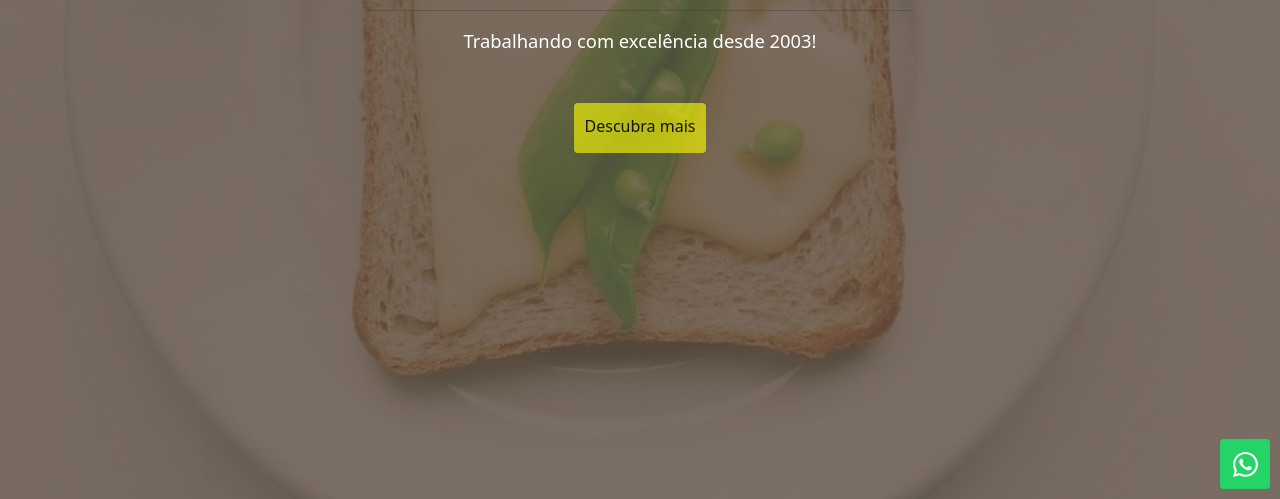
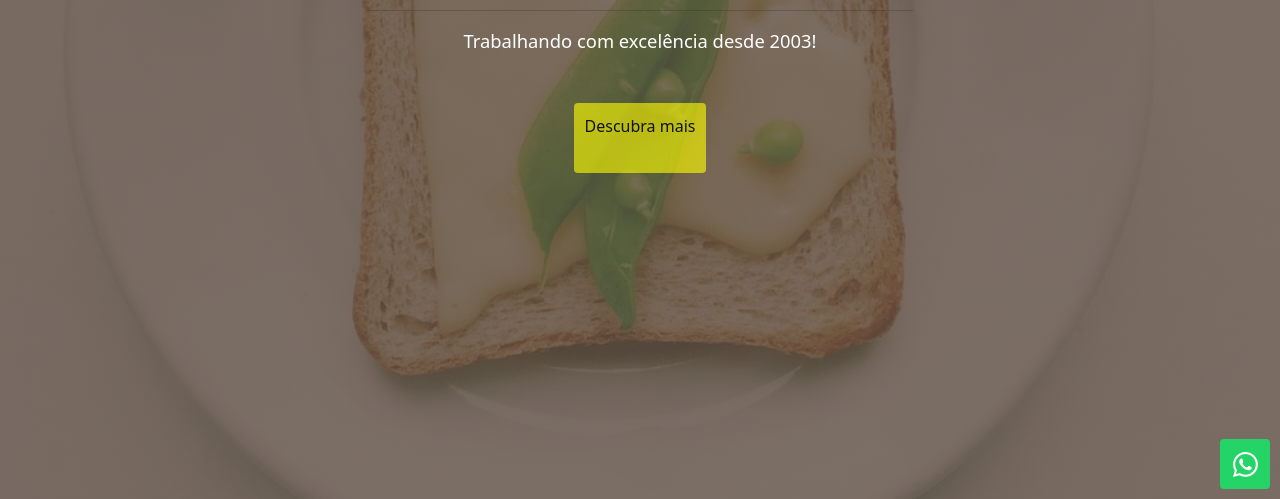
Before and after one commit to Winpenning/cozinha-da-jaque, a plain HTML site: page index.html in a window 1280 px wide. Shown: the part 301-800 px from the top of the page. Drawn offline with nearby package versions, Linux system fonts and the light colour scheme.

Commit message:
teste de altura

```diff
--- a/style.css
+++ b/style.css
@@ -71,8 +71,8 @@ header.masthead h1, header.masthead .h1 {
 #botao{
   color: var(--color-4);
   background-color: var(--color-2);
-  height: 50px;
-  vertical-align:middle;
+  height: 70px;
+  text-align:center;
   padding: 10px;
 }
 
```
